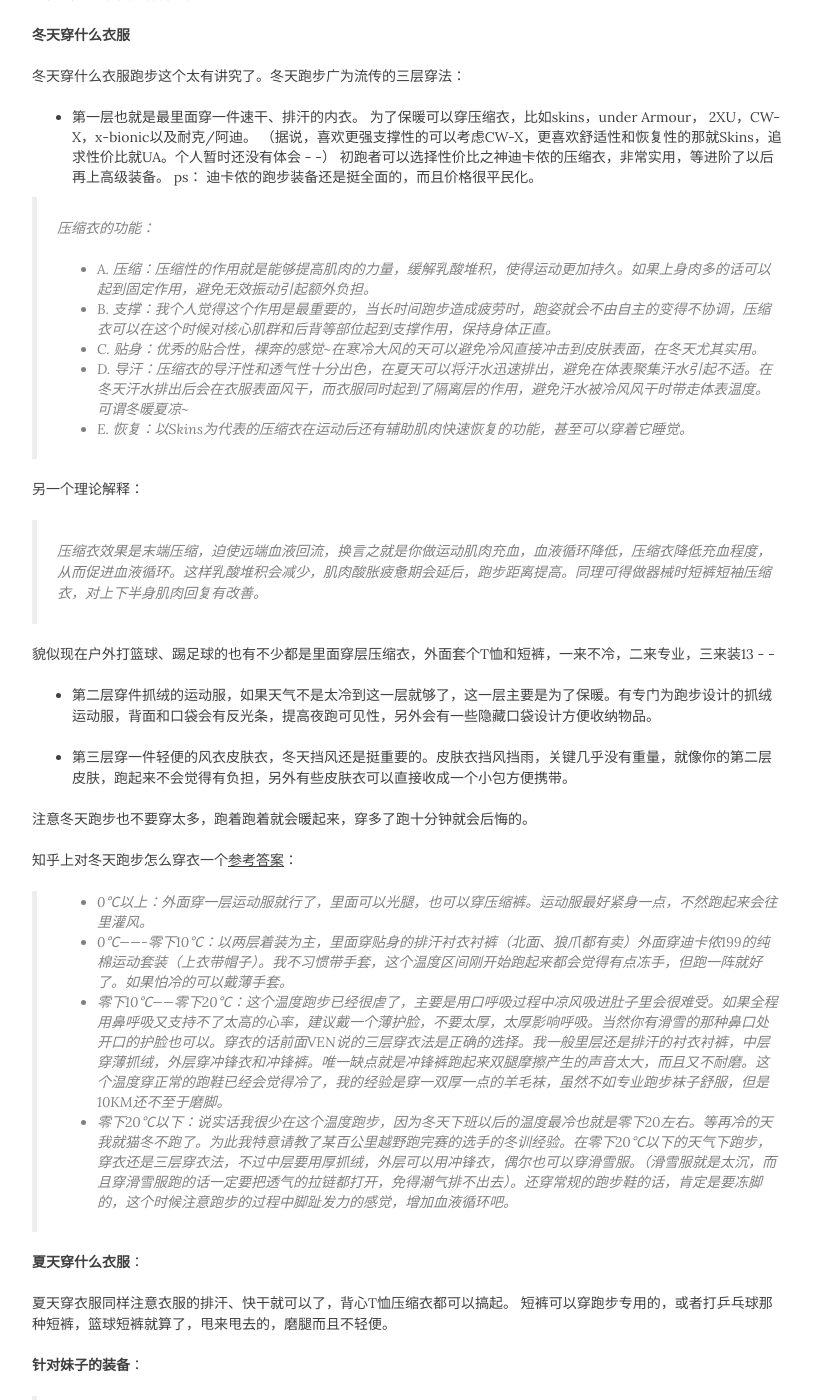
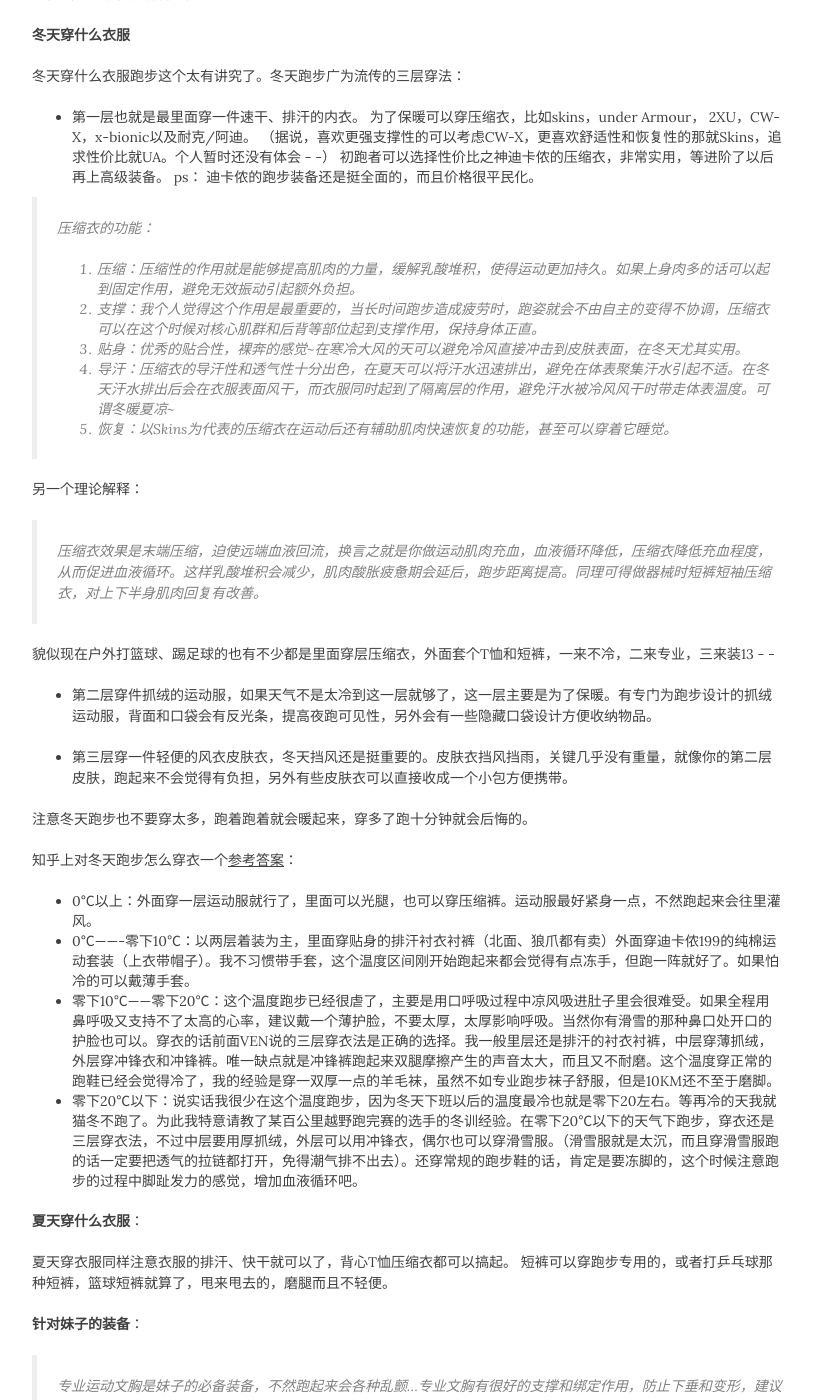
Before and after one commit to MrRaindrop/MrRaindrop.github.io, a Jekyll site: the page built from _posts/2015-01-03-the-runners-guide-to-the-galaxy.md, in a window 1280 px wide and 1400 px high, scrolled down 2804 px. Shown: the whole window, without its empty margins (233-1047 px from the left). Built offline with Jekyll 4.4.1, drawn with Linux system fonts in a browser that asks for light colours; nearby versions of some CDN libraries; comment, search, counter and statistics services are not loaded; some of the changed text lies outside the part shown.

Commit message:
format
format

```diff
--- a/_posts/2015-01-03-the-runners-guide-to-the-galaxy.md
+++ b/_posts/2015-01-03-the-runners-guide-to-the-galaxy.md
@@ -116,10 +116,10 @@ ps： 迪卡侬的跑步装备还是挺全面的，而且价格很平民化。
 
 知乎上对冬天跑步怎么穿衣一个[参考答案](http://zhi.hu/bxOz)：
 
-> * 0℃以上：外面穿一层运动服就行了，里面可以光腿，也可以穿压缩裤。运动服最好紧身一点，不然跑起来会往里灌风。
-> * 0℃——-零下10℃：以两层着装为主，里面穿贴身的排汗衬衣衬裤（北面、狼爪都有卖）外面穿迪卡侬199的纯棉运动套装（上衣带帽子）。我不习惯带手套，这个温度区间刚开始跑起来都会觉得有点冻手，但跑一阵就好了。如果怕冷的可以戴薄手套。
-> * 零下10℃——零下20℃：这个温度跑步已经很虐了，主要是用口呼吸过程中凉风吸进肚子里会很难受。如果全程用鼻呼吸又支持不了太高的心率，建议戴一个薄护脸，不要太厚，太厚影响呼吸。当然你有滑雪的那种鼻口处开口的护脸也可以。穿衣的话前面VEN说的三层穿衣法是正确的选择。我一般里层还是排汗的衬衣衬裤，中层穿薄抓绒，外层穿冲锋衣和冲锋裤。唯一缺点就是冲锋裤跑起来双腿摩擦产生的声音太大，而且又不耐磨。这个温度穿正常的跑鞋已经会觉得冷了，我的经验是穿一双厚一点的羊毛袜，虽然不如专业跑步袜子舒服，但是10KM还不至于磨脚。
-> * 零下20℃以下：说实话我很少在这个温度跑步，因为冬天下班以后的温度最冷也就是零下20左右。等再冷的天我就猫冬不跑了。为此我特意请教了某百公里越野跑完赛的选手的冬训经验。在零下20℃以下的天气下跑步，穿衣还是三层穿衣法，不过中层要用厚抓绒，外层可以用冲锋衣，偶尔也可以穿滑雪服。（滑雪服就是太沉，而且穿滑雪服跑的话一定要把透气的拉链都打开，免得潮气排不出去）。还穿常规的跑步鞋的话，肯定是要冻脚的，这个时候注意跑步的过程中脚趾发力的感觉，增加血液循环吧。
+* 0℃以上：外面穿一层运动服就行了，里面可以光腿，也可以穿压缩裤。运动服最好紧身一点，不然跑起来会往里灌风。
+* 0℃——-零下10℃：以两层着装为主，里面穿贴身的排汗衬衣衬裤（北面、狼爪都有卖）外面穿迪卡侬199的纯棉运动套装（上衣带帽子）。我不习惯带手套，这个温度区间刚开始跑起来都会觉得有点冻手，但跑一阵就好了。如果怕冷的可以戴薄手套。
+* 零下10℃——零下20℃：这个温度跑步已经很虐了，主要是用口呼吸过程中凉风吸进肚子里会很难受。如果全程用鼻呼吸又支持不了太高的心率，建议戴一个薄护脸，不要太厚，太厚影响呼吸。当然你有滑雪的那种鼻口处开口的护脸也可以。穿衣的话前面VEN说的三层穿衣法是正确的选择。我一般里层还是排汗的衬衣衬裤，中层穿薄抓绒，外层穿冲锋衣和冲锋裤。唯一缺点就是冲锋裤跑起来双腿摩擦产生的声音太大，而且又不耐磨。这个温度穿正常的跑鞋已经会觉得冷了，我的经验是穿一双厚一点的羊毛袜，虽然不如专业跑步袜子舒服，但是10KM还不至于磨脚。
+* 零下20℃以下：说实话我很少在这个温度跑步，因为冬天下班以后的温度最冷也就是零下20左右。等再冷的天我就猫冬不跑了。为此我特意请教了某百公里越野跑完赛的选手的冬训经验。在零下20℃以下的天气下跑步，穿衣还是三层穿衣法，不过中层要用厚抓绒，外层可以用冲锋衣，偶尔也可以穿滑雪服。（滑雪服就是太沉，而且穿滑雪服跑的话一定要把透气的拉链都打开，免得潮气排不出去）。还穿常规的跑步鞋的话，肯定是要冻脚的，这个时候注意跑步的过程中脚趾发力的感觉，增加血液循环吧。
 
 **夏天穿什么衣服**：
 
@@ -135,13 +135,14 @@ ps： 迪卡侬的跑步装备还是挺全面的，而且价格很平民化。
 
 **其他装备**：
 
-帽子（冬天戴薄一点的线帽，保暖）
-魔术头巾（冬天当围脖戴，保暖）
-手套（冬天保暖，不要太厚，跑长了时间会热）
-头带/发带（防止额头出汗，这个我深有体会。之前跑步总是跑一会就得抬手擦汗，有时候汗流到眼睛跟耳朵里，那叫一个难受）
-护腕（用来擦汗）
-臂带（用来装手机）
-心率表、心率带
+* 帽子（冬天戴薄一点的线帽，保暖）
+* 魔术头巾（冬天当围脖戴，保暖）
+* 手套（冬天保暖，不要太厚，跑长了时间会热）
+* 头带/发带（防止额头出汗，这个我深有体会。之前跑步总是跑一会就得抬手擦汗，有时候汗流到眼睛跟耳朵里，那叫一个难受）
+* 护腕（用来擦汗）
+* 臂带（用来装手机）
+* 心率表、心率带
+* ...
 
 ### 带上跑步App
 
```
Also changed, not shown: other parts of _posts/2015-01-03-the-runners-guide-to-the-galaxy.md (+5 -5 lines).
